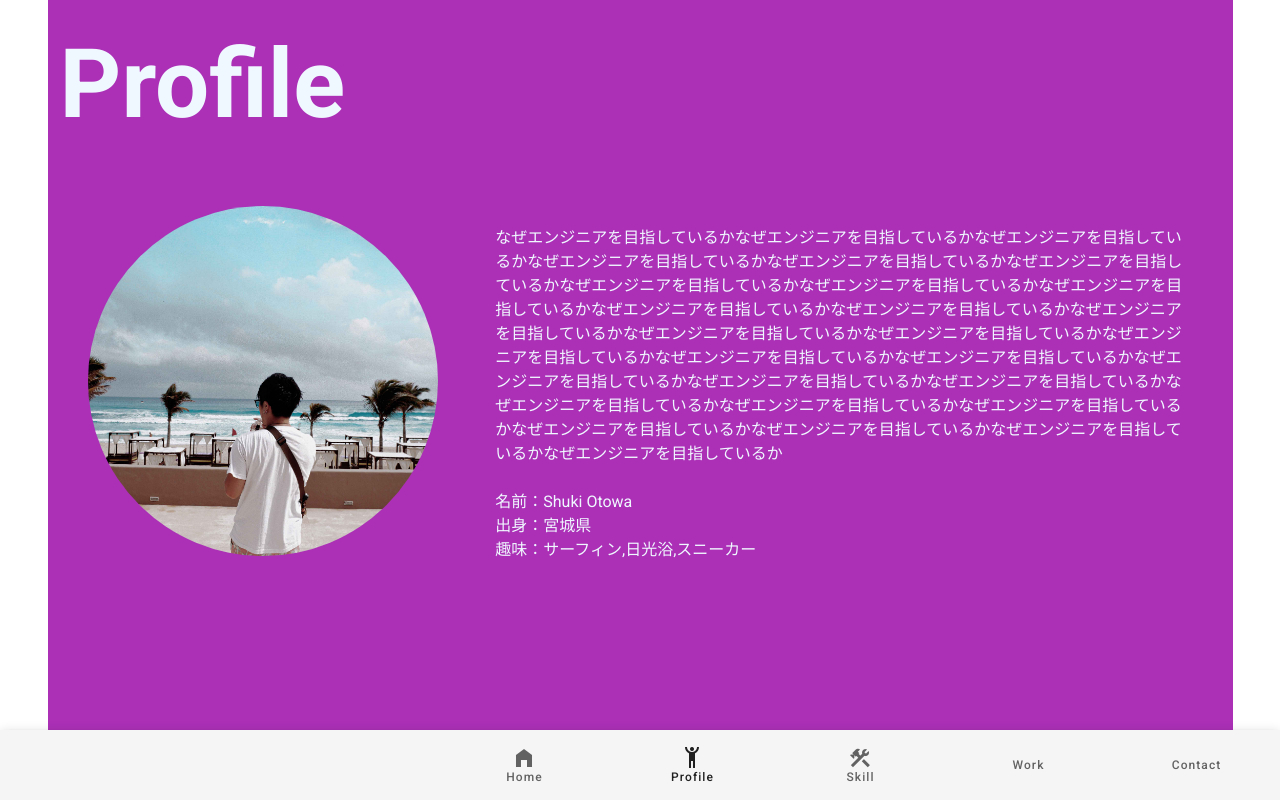
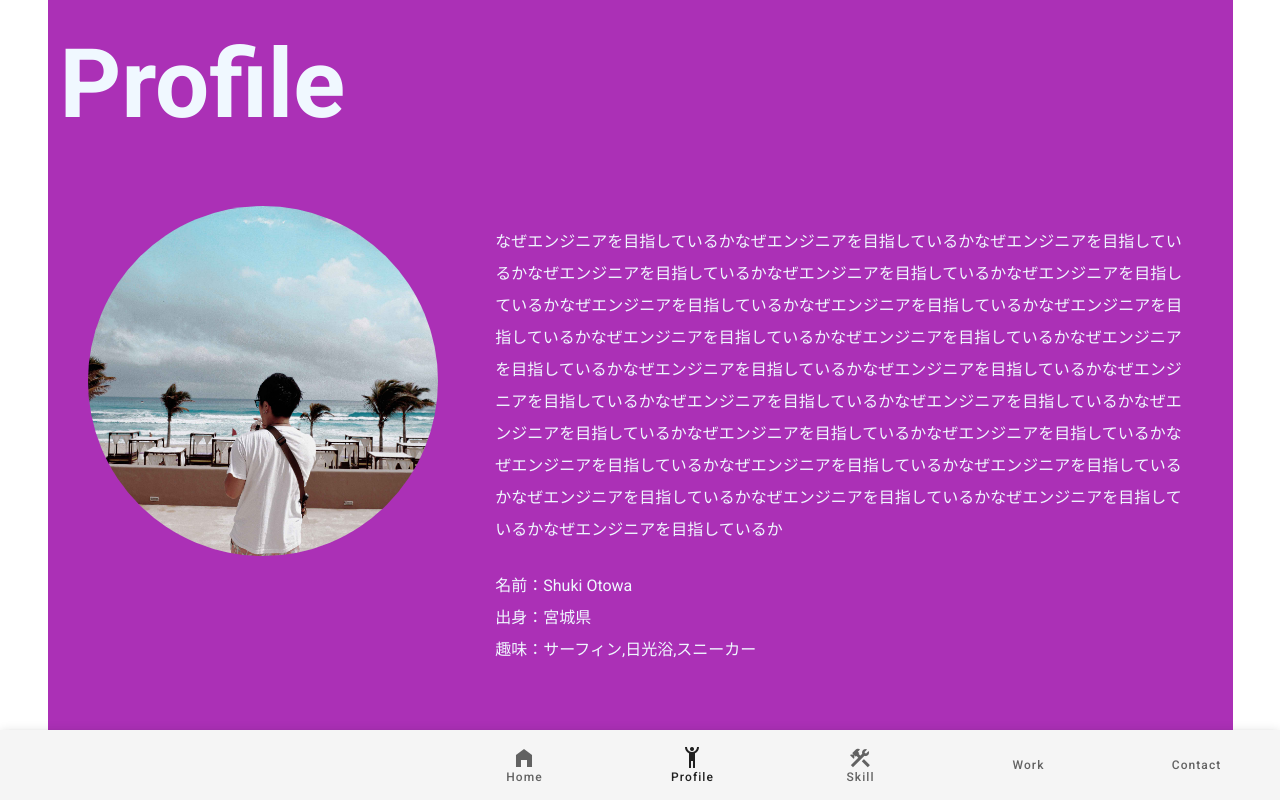
Before and after one commit to Shuki-Otowa/my-portofolio, a Vue app: page /profile in a window 1280 px wide. Built offline with nearby package versions, Linux system fonts and the light colour scheme; what vue-typer would draw is missing.

Commit message:
line-heightを調整

```diff
--- a/src/components/Profile.vue
+++ b/src/components/Profile.vue
@@ -3,10 +3,12 @@
     <h2>Profile</h2>
     <div class="profile-container">
       <div class="profile-img">
-        <img src="../assets/me.jpeg" alt="" class="me">
+        <img src="../assets/me.jpeg" alt="" class="me" />
       </div>
       <div class="profile-text">
-        <div class="why">なぜエンジニアを目指しているかなぜエンジニアを目指しているかなぜエンジニアを目指しているかなぜエンジニアを目指しているかなぜエンジニアを目指しているかなぜエンジニアを目指しているかなぜエンジニアを目指しているかなぜエンジニアを目指しているかなぜエンジニアを目指しているかなぜエンジニアを目指しているかなぜエンジニアを目指しているかなぜエンジニアを目指しているかなぜエンジニアを目指しているかなぜエンジニアを目指しているかなぜエンジニアを目指しているかなぜエンジニアを目指しているかなぜエンジニアを目指しているかなぜエンジニアを目指しているかなぜエンジニアを目指しているかなぜエンジニアを目指しているかなぜエンジニアを目指しているかなぜエンジニアを目指しているかなぜエンジニアを目指しているかなぜエンジニアを目指しているかなぜエンジニアを目指しているかなぜエンジニアを目指しているかなぜエンジニアを目指しているか</div>
+        <div class="why">
+          なぜエンジニアを目指しているかなぜエンジニアを目指しているかなぜエンジニアを目指しているかなぜエンジニアを目指しているかなぜエンジニアを目指しているかなぜエンジニアを目指しているかなぜエンジニアを目指しているかなぜエンジニアを目指しているかなぜエンジニアを目指しているかなぜエンジニアを目指しているかなぜエンジニアを目指しているかなぜエンジニアを目指しているかなぜエンジニアを目指しているかなぜエンジニアを目指しているかなぜエンジニアを目指しているかなぜエンジニアを目指しているかなぜエンジニアを目指しているかなぜエンジニアを目指しているかなぜエンジニアを目指しているかなぜエンジニアを目指しているかなぜエンジニアを目指しているかなぜエンジニアを目指しているかなぜエンジニアを目指しているかなぜエンジニアを目指しているかなぜエンジニアを目指しているかなぜエンジニアを目指しているかなぜエンジニアを目指しているか
+        </div>
         <div class="name">名前：Shuki Otowa</div>
         <div class="from">出身：宮城県</div>
         <div class="hobby">趣味：サーフィン,日光浴,スニーカー</div>
@@ -16,6 +18,7 @@
 </template>
 
 <style scoped>
+
 .container {
   background-color: rgb(171, 48, 182);
 }
@@ -35,14 +38,16 @@
   width: 60%;
   margin: 0 auto;
   padding: 20px 0;
+  line-height: 2em;
+
 }
 .name {
-  margin-top:24px;
+  margin-top: 24px;
 }
 .me {
   widows: 350px;
   height: 350px;
   border-radius: 50%;
+
 }
-
 </style>
```
